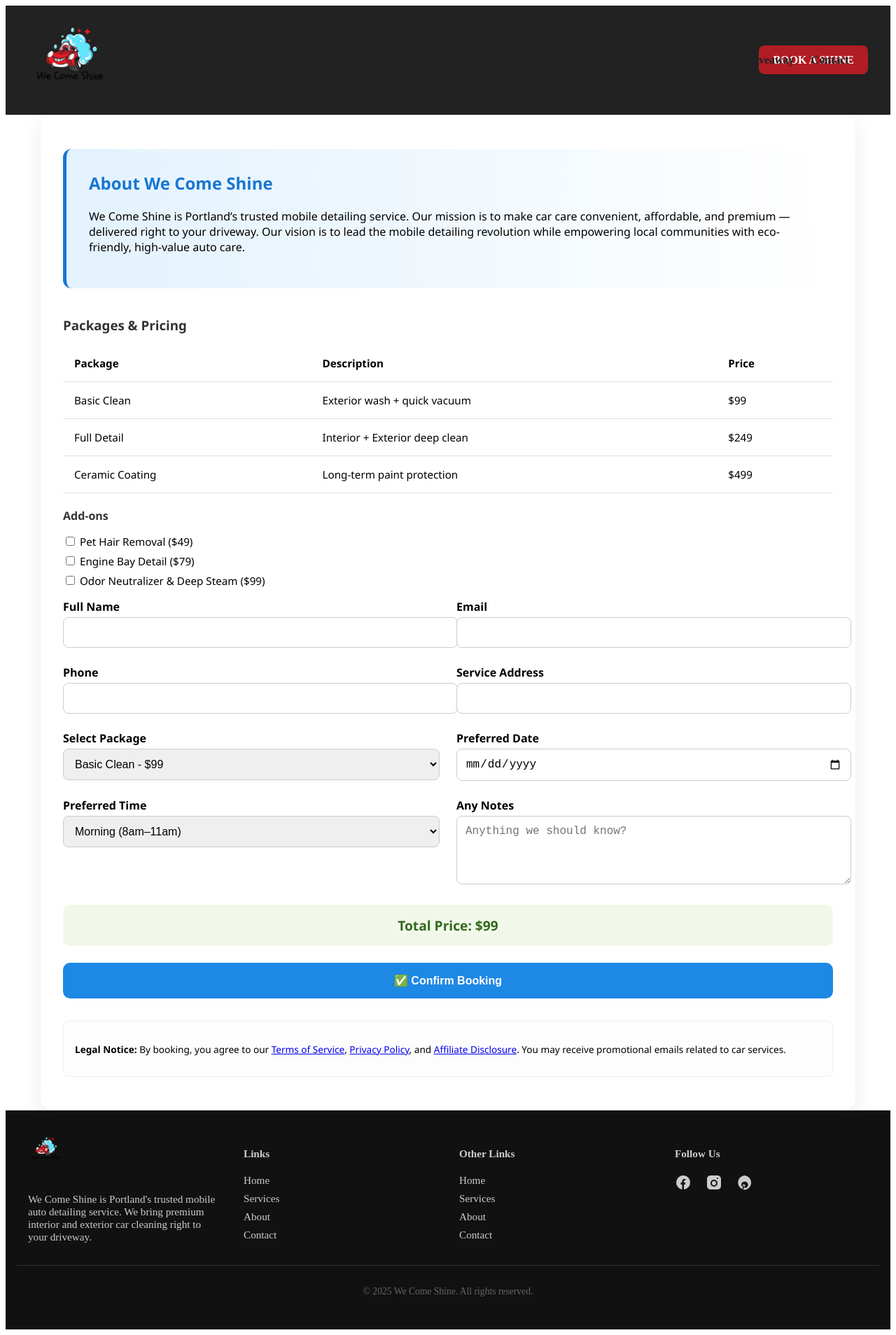
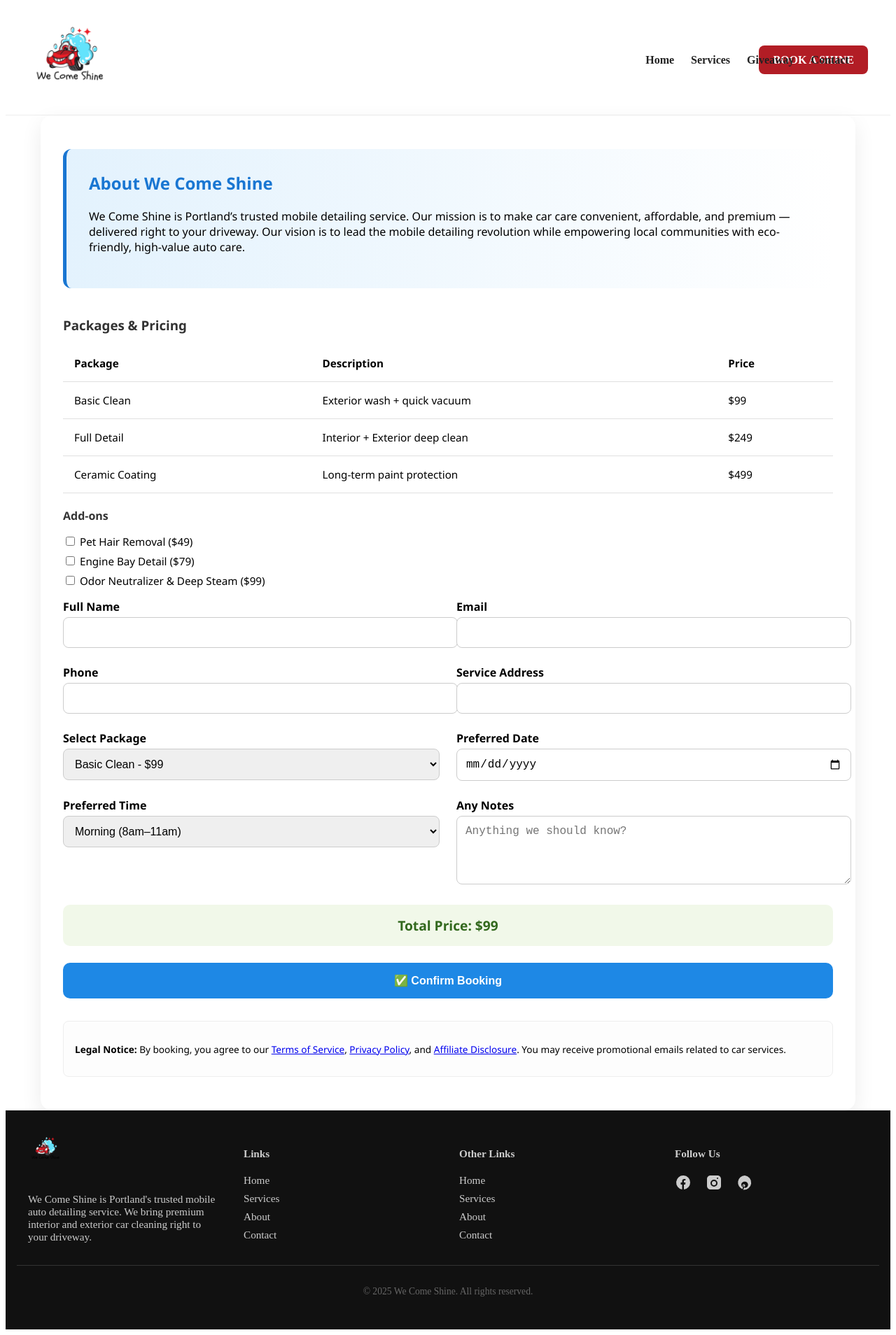
Before and after one commit to kbanr101/wecomeshine, a Jekyll site: the page built from book.html, in a window 1280 px wide. Shown: the whole page at 70% size. Built offline with Jekyll 4.4.1, drawn with Linux system fonts in a browser that asks for light colours.

Commit message:
Update main.css

```diff
--- a/assets/css/main.css
+++ b/assets/css/main.css
@@ -1,6 +1,6 @@
 /* === HEADER STYLES === */
 .site-header {
-  background: #222;
+  background: #fff;
   border-bottom: 1px solid #eee;
   padding: 1rem 2rem;
 }
```
